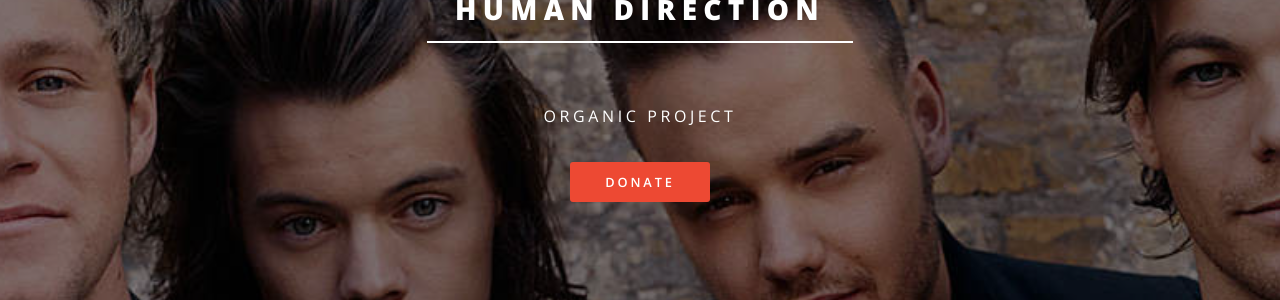
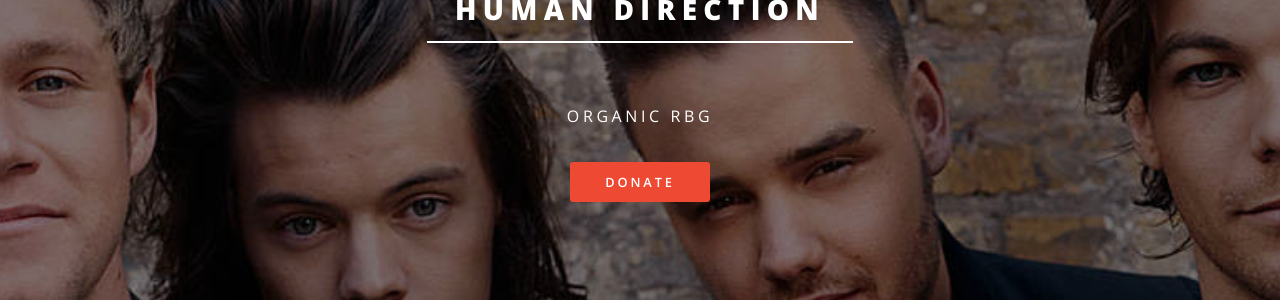
Before and after one commit to adamzhujiang/RBG, a Jekyll site: the page built from index.html, in a window 1280 px wide and 900 px high. Shown: the part 342-642 px from the top of the window. Built offline with Jekyll 4.4.1, drawn with Linux system fonts in a browser that asks for light colours; some of the changed lines change nothing that is shown.

```diff
--- a/_config.yml
+++ b/_config.yml
@@ -4,51 +4,17 @@
 # Site settings
 title: Human Direction
 description: |
-  Organic Project
+  Organic RBG
 owner: Adam Zhujiang
 first_published: 2016
 email: adamzhujiang@gmail.com
 baseurl: ""
-url: organicproject.com
+url: http://adamzhujiang.github.io/RBG/
 social:
   twitter: https://twitter.com/<username>
   github: https://github.com/<username>
   linkedin-square: https://linkedin.com/in/<username>
   facebook-official: https://facebook.com/<username>
-  #email: /contact/
-  #flickr:
-  #instagram:
-  #youtube-square:
-  #spotify:
-  #stack-overflow:
-  #vimeo:
-  #reddit:
-  #stubleupon:
-  #delicious:
-  #pied-piper:
-  #digg:
-  #soundcloud:
-  #deviantart:
-  #angellist:
-  #tumblr-square:
-  #stackexchange:
-  #weibo:
-  #trello:
-  #foursquare:
-  #linux:
-  #bitbucket-square:
-  #vk:
-  #slack:
-  #vine:
-  #weixin:
-  #yelp:
-  #skyatlas:
-  #leanpub:
-  #connectdevelop:
-  #ils:
-  #forumbee:
-  #tripadvisor:
-  #amazon:
 
 # Build settings
 markdown: kramdown
```
